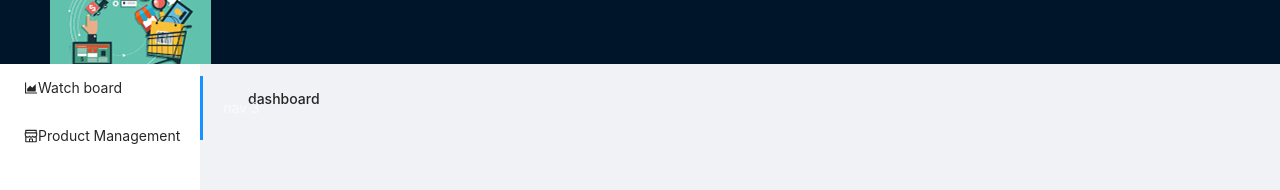
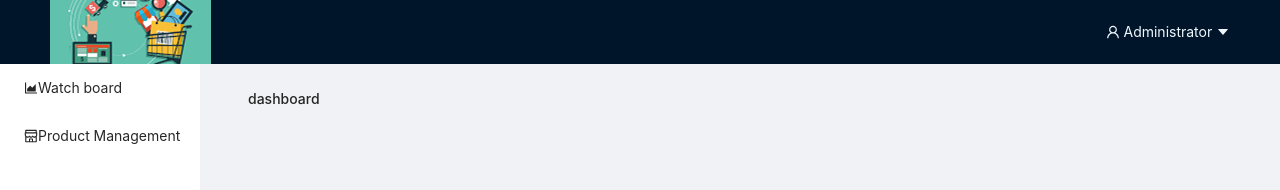
Before and after one commit to Kevin0x000/react-shop-manager, a React (Create React App) app: page /#/login in a window 1280 px wide. Both pictures are taken after typing "Sample", "Sample123" into the empty fields and a click on the button "Login". Shown: the top 190 px of the page. Built offline with nearby package versions, Linux system fonts and the light colour scheme.

Commit message:
setup admin logout

```diff
--- /dev/null
+++ b/src/components/Frame/frame.css
@@ -0,0 +1,7 @@
+.header{
+    display: flex;
+    justify-content: space-between;
+}
+.adminspan{
+    color: aliceblue
+}
--- a/src/components/Frame/index.js
+++ b/src/components/Frame/index.js
@@ -1,26 +1,50 @@
 import React from 'react'
 import { withRouter} from "react-router-dom"
-import { Layout, Menu} from 'antd';
-
+import { Layout, Menu, Dropdown, message} from 'antd';
+import {CaretDownOutlined, UserOutlined} from '@ant-design/icons'
+import { clearToken } from '../../utils/auth';
 import shopLogo from './shop.png'
 import {adminRoutes} from '../../routes'
+import './frame.css'
+
 
 const { Header, Content, Sider } = Layout;
 
 const routes = adminRoutes.filter(route=>route.isShow)
 
 function index(props) {
+
+    const menu = (
+    <Menu onClick={p=>{
+      if(p.key === 'logout'){
+        clearToken()
+        props.history.push('/login')
+      }else{
+        message.info(p.key)
+      }
+    }}>
+      <Menu.Item key="notify">Noification Center</Menu.Item>
+      <Menu.Item key="setting">Setting</Menu.Item>
+      <Menu.Item key="logout">Exit</Menu.Item>
+    </Menu>)
     return (
         <Layout>
           <Header className="header">
             <div className="logo">
                 <img src={shopLogo} alt=""/>
             </div>
-            <Menu theme="dark" mode="horizontal" defaultSelectedKeys={['2']}>
+            {/* <Menu theme="dark" mode="horizontal" defaultSelectedKeys={['2']}>
               <Menu.Item key="1">nav 1</Menu.Item>
               <Menu.Item key="2">nav 2</Menu.Item>
               <Menu.Item key="3">nav 3</Menu.Item>
-            </Menu>
+            </Menu> */}
+            <Dropdown overlay={menu}>
+              <div className="adminspan">
+                <UserOutlined />&nbsp;
+                <span >Administrator</span>&nbsp;
+                <CaretDownOutlined />
+              </div>
+            </Dropdown>
           </Header>
         <Layout>
           <Sider width={200} className="site-layout-background">
--- a/src/utils/auth.js
+++ b/src/utils/auth.js
@@ -4,6 +4,9 @@ export function getToken(){
 
 export function setToken(token){
     localStorage.setItem('token', token)
+}
+export function clearToken(){
+    localStorage.removeItem('token')
 }
 
 export function isLogined() {
```
